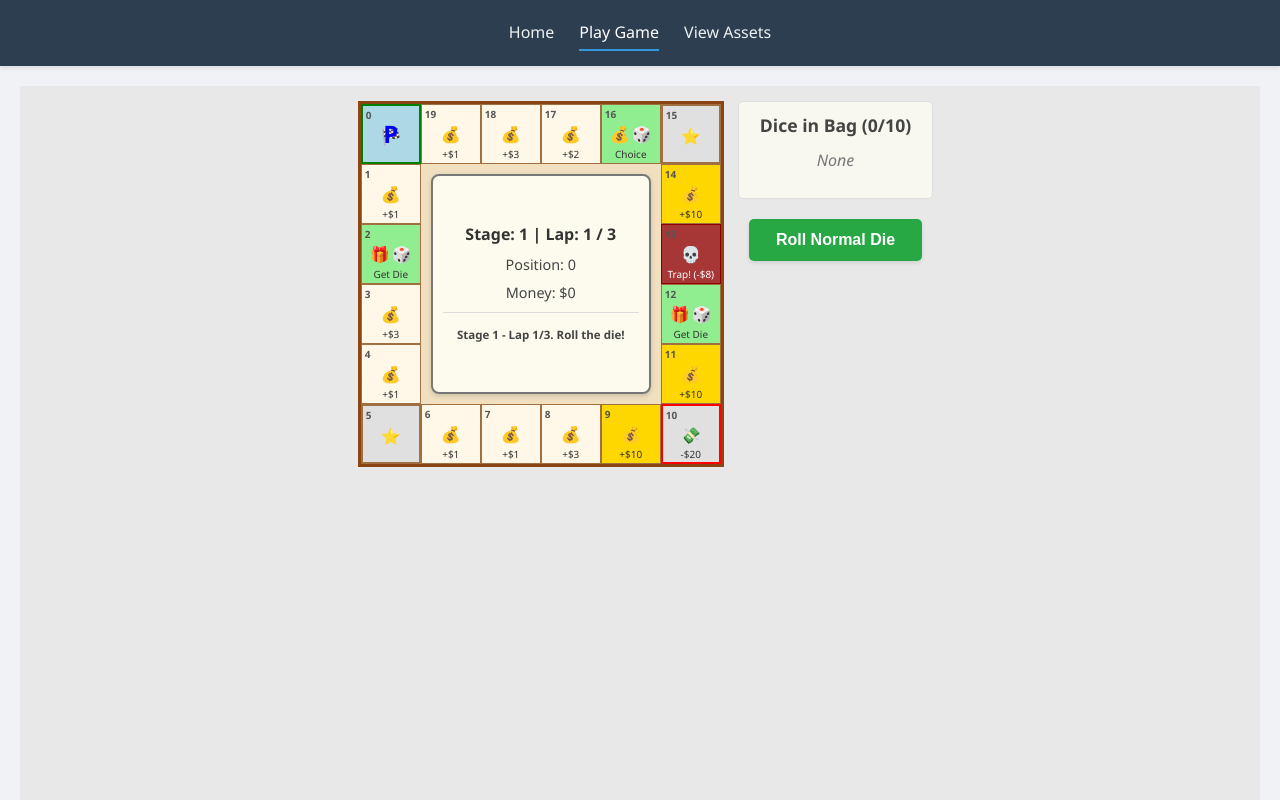
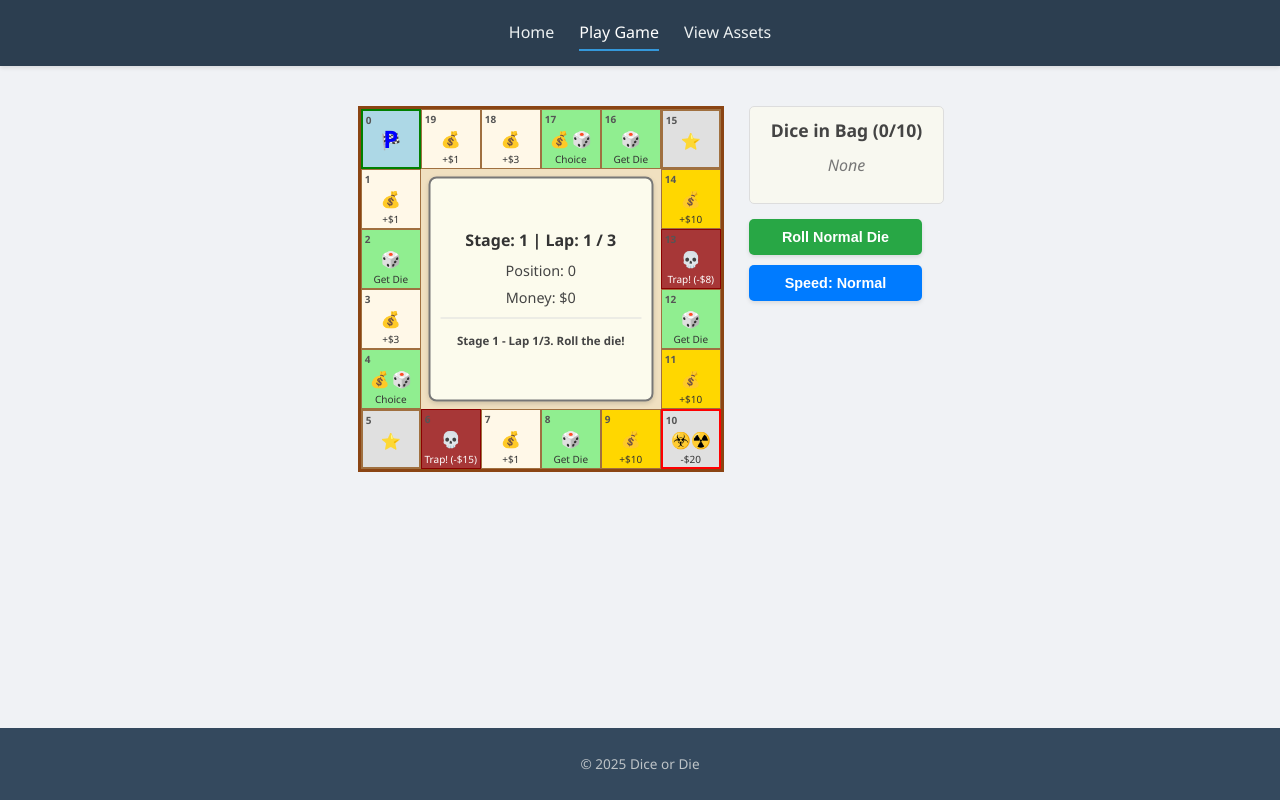
Before and after one commit to Dantexito/Solemne2_AppWeb, a Vue app: page /game in a window 1280 px wide. Shown: the top 800 px of the page. Built offline with nearby package versions, Linux system fonts and the light colour scheme.

Commit message:
button for speed

```diff
--- a/src/components/BoardSquare.vue
+++ b/src/components/BoardSquare.vue
@@ -26,7 +26,7 @@ const displayData = computed(() => {
   if (sq.baseType === "start") {
     icons.push("🏁"); // or 🏠
   } else if (sq.baseType === "corner_br") {
-    icons.push("💸"); // Special bad corner
+    icons.push("☣️☢️"); // Special bad corner
     text = "-$20";
   } else if (sq.baseType.startsWith("corner_")) {
     icons.push("⭐"); // Generic other corners
@@ -47,7 +47,7 @@ const displayData = computed(() => {
         text = "Choice";
         break;
       case "choice_pick_die":
-        icons = ["🎁", "🎲"]; // Gift box + Dice
+        icons = ["🎲", "🎲"]; // Gift box + Dice
         text = "Get Die";
         break;
       case "normal_money":
--- a/src/stores/game.js
+++ b/src/stores/game.js
@@ -1,55 +1,82 @@
 // src/stores/game.js
 // Here we got states, getters, actions,
 
-// src/stores/game.js
 import { defineStore } from "pinia";
 
 // --- Configuration ---
 const STAGE_CONFIGS = {
   1: {
+    // 6x6
     rows: 6,
     cols: 6,
     moneyMultiplier: 1,
     lapsToComplete: 3,
+    minBadSquares: 1,
     maxBadSquares: 2,
+    minChoiceDiceMoneySquares: 2,
+    maxChoiceDiceMoneySquares: 4,
+    minChoicePickDieSquares: 2,
+    maxChoicePickDieSquares: 4,
     bossName: "Tax Collector",
   },
   2: {
+    // 9x9
     rows: 9,
     cols: 9,
     moneyMultiplier: 1.5,
     lapsToComplete: 3,
+    minBadSquares: 2,
     maxBadSquares: 4,
+    minChoiceDiceMoneySquares: 4,
+    maxChoiceDiceMoneySquares: 8,
+    minChoicePickDieSquares: 4,
+    maxChoicePickDieSquares: 8,
     bossName: "Greedy Goblin King",
   },
   3: {
-    // Example, you had 3 and 4 the same
+    // 9x9 - example
     rows: 9,
     cols: 9,
-    moneyMultiplier: 1.75, // Slightly different for variety
+    moneyMultiplier: 1.75,
     lapsToComplete: 3,
+    minBadSquares: 2,
     maxBadSquares: 4,
+    minChoiceDiceMoneySquares: 4,
+    maxChoiceDiceMoneySquares: 8,
+    minChoicePickDieSquares: 4,
+    maxChoicePickDieSquares: 8,
     bossName: "Goblin General",
   },
   4: {
-    // Example
+    // 12x12 - example
     rows: 12,
     cols: 12,
     moneyMultiplier: 2,
     lapsToComplete: 3,
-    maxBadSquares: 5,
+    minBadSquares: 4,
+    maxBadSquares: 8,
+    minChoiceDiceMoneySquares: 8,
+    maxChoiceDiceMoneySquares: 16,
+    minChoicePickDieSquares: 8,
+    maxChoicePickDieSquares: 16,
     bossName: "Dragon Treasurer",
   },
   5: {
+    // 12x12
     rows: 12,
     cols: 12,
     moneyMultiplier: 2.5,
     lapsToComplete: 3,
-    maxBadSquares: 6,
+    minBadSquares: 4,
+    maxBadSquares: 8,
+    minChoiceDiceMoneySquares: 8,
+    maxChoiceDiceMoneySquares: 16,
+    minChoicePickDieSquares: 8,
+    maxChoicePickDieSquares: 16,
     bossName: "The Final Audit",
   },
 };
-const MAX_RESERVED_DICE = 10; // As per your UI
+const MAX_RESERVED_DICE = 10;
 const MAX_STAGES = Object.keys(STAGE_CONFIGS).length;
 const HUGE_MONEY_AMOUNT_BASE = 10;
 
@@ -161,7 +188,7 @@ export const useGameStore = defineStore("game", {
 
     initializeGame() {
       console.log("Store: initializeGame - STARTED");
-      this.assetsLoaded = true; // Assume assets are ready
+      this.assetsLoaded = true;
       this.playerStage = 1;
       this.isGameOver = false;
       this.isAnimating = false;
@@ -223,22 +250,25 @@ export const useGameStore = defineStore("game", {
 
     setupLapEffects() {
       const config = this.currentStageConfig;
+      console.log(
+        "Store: setupLapEffects - Starting for Lap",
+        this.playerLap,
+        "Stage",
+        this.playerStage
+      );
       this.boardSquares.forEach((sq) => {
         sq.isTempBad = false;
-        if (
-          sq.baseType === "normal" ||
-          sq.currentEffectType === "temp_bad_lap" ||
-          sq.currentEffectType === "normal_money"
-        ) {
+        if (sq.baseType === "normal") {
           sq.currentEffectType = "none";
+          sq.effectDetails = null;
         }
       });
-      let candidateIds = [...this.candidateSquareIds];
-      const numBadSquaresToPlace = getRandomInt(0, config.maxBadSquares);
-      shuffleArray(candidateIds);
-      for (let i = 0; i < numBadSquaresToPlace; i++) {
-        if (candidateIds.length === 0) break;
-        const badId = candidateIds.pop();
+      let availableCandidateIds = [...this.candidateSquareIds];
+      shuffleArray(availableCandidateIds);
+      const numBadSquares = getRandomInt(config.minBadSquares, config.maxBadSquares);
+      for (let i = 0; i < numBadSquares; i++) {
+        if (availableCandidateIds.length === 0) break;
+        const badId = availableCandidateIds.pop();
         const square = this.boardSquares.find((sq) => sq.id === badId);
         if (square) {
           square.isTempBad = true;
@@ -246,17 +276,33 @@ export const useGameStore = defineStore("game", {
           square.effectDetails = { penalty: getRandomInt(5, 15) * this.playerStage };
         }
       }
-      candidateIds.forEach((id) => {
+      const numChoiceDiceMoney = getRandomInt(
+        config.minChoiceDiceMoneySquares,
+        config.maxChoiceDiceMoneySquares
+      );
+      for (let i = 0; i < numChoiceDiceMoney; i++) {
+        if (availableCandidateIds.length === 0) break;
+        const choiceId = availableCandidateIds.pop();
+        const square = this.boardSquares.find((sq) => sq.id === choiceId);
+        if (square) square.currentEffectType = "choice_dice_money";
+      }
+      const numChoicePickDie = getRandomInt(
+        config.minChoicePickDieSquares,
+        config.maxChoicePickDieSquares
+      );
+      for (let i = 0; i < numChoicePickDie; i++) {
+        if (availableCandidateIds.length === 0) break;
+        const pickId = availableCandidateIds.pop();
+        const square = this.boardSquares.find((sq) => sq.id === pickId);
+        if (square) square.currentEffectType = "choice_pick_die";
+      }
+      availableCandidateIds.forEach((id) => {
         const square = this.boardSquares.find((sq) => sq.id === id);
-        if (square && square.baseType === "normal" && !square.isTempBad) {
+        if (square) {
           const rand = Math.random();
-          if (rand < 0.1) {
+          if (rand < 0.15) {
             square.currentEffectType = "huge_money";
             square.effectDetails = { amount: this.currentHugeMoneyValue };
-          } else if (rand < 0.15) {
-            square.currentEffectType = "choice_dice_money";
-          } else if (rand < 0.2) {
-            square.currentEffectType = "choice_pick_die";
           } else {
             square.currentEffectType = "normal_money";
             square.effectDetails = {
@@ -265,7 +311,7 @@ export const useGameStore = defineStore("game", {
           }
         }
       });
-      this.gameMessage = `Lap ${this.playerLap} effects set!`;
+      this.gameMessage = `Lap ${this.playerLap} board effects are set!`;
       console.log("Store: setupLapEffects - FINISHED.");
     },
 
@@ -390,35 +436,39 @@ export const useGameStore = defineStore("game", {
         );
       }
 
-      let landedMessage = "";
+      // --- After movement animation is complete ---
+      let landedMessage = ""; // Start with an empty message for this part
+
       if (passedStartThisTurn) {
-        landedMessage = `Completed a lap! Now on Lap ${this.playerLap}/${this.currentStageConfig.lapsToComplete}. `;
+        this.gameMessage = `Completed a lap! Now on Lap ${this.playerLap}/${this.currentStageConfig.lapsToComplete}.`;
+        console.log("Store: movePlayer - Lap completed processing. Current Lap:", this.playerLap);
+
+        // Add a delay for "Lap Complete" message visibility
+        await new Promise((resolve) => setTimeout(resolve, this.getAnimationDelay(1000))); // e.g., 1 second pause
+
         if (this.playerLap > this.currentStageConfig.lapsToComplete) {
-          this.gameMessage = landedMessage;
           await this.handleBossEncounter();
+          // handleBossEncounter should manage isAnimating and gamePhase.
+          // If game ends or new stage starts, it might return early from there.
           if (this.isGameOver || this.gamePhase === "game_won" || this.gamePhase === "rolling") {
             console.log("Store: movePlayer - Boss encounter concluded turn. Returning.");
-            return;
+            return; // Exit movePlayer
           }
         } else {
-          this.setupLapEffects();
-          this.gameMessage =
-            this.gameMessage +
-            ` ` +
-            landedMessage.replace(`Lap ${this.playerLap} effects set!`, "").trim() +
-            `New lap started!`;
+          // It's a regular new lap, setup effects now
+          this.setupLapEffects(); // This sets its own message like "Lap X effects set!"
+          // The message from setupLapEffects will be the current gameMessage
+          await new Promise((resolve) => setTimeout(resolve, this.getAnimationDelay(500))); // Brief pause after effects set
         }
       }
 
-      this.gamePhase = "landed";
-      landedMessage += `Landed on square ${this.playerPosition}.`;
+      this.gamePhase = "landed"; // Player has officially landed
+      landedMessage = `Landed on square ${this.playerPosition}.`;
       if (moneyEarnedThisTurn > 0 && direction > 0) {
         landedMessage += ` Earned $${moneyEarnedThisTurn} this turn.`;
       }
-      this.gameMessage =
-        passedStartThisTurn && this.playerLap <= this.currentStageConfig.lapsToComplete
-          ? this.gameMessage
-          : landedMessage.trim();
+      // Append landing info to whatever message is current (lap complete, effects set, etc.)
+      this.gameMessage = (this.gameMessage + " " + landedMessage).trim();
 
       console.log(
         "Store: movePlayer - Before handleSquareLanding. Phase:",
@@ -426,7 +476,7 @@ export const useGameStore = defineStore("game", {
         "isAnimating:",
         this.isAnimating
       );
-      this.handleSquareLanding(); // Call synchronously
+      this.handleSquareLanding(); // Synchronous call
       console.log(
         "Store: movePlayer - After handleSquareLanding. Phase:",
         this.gamePhase,
@@ -434,9 +484,8 @@ export const useGameStore = defineStore("game", {
         this.isAnimating
       );
 
-      // Determine next state based on what handleSquareLanding might have done
       if (this.gamePhase === "awaiting_choice") {
-        this.isAnimating = false; // Allow player to interact with choice modal
+        this.isAnimating = false;
         console.log("Store: movePlayer - Ended in awaiting_choice. isAnimating set to false.");
       } else if (this.gamePhase !== "boss_encounter" && !this.isGameOver) {
         this.gamePhase = "rolling";
@@ -446,16 +495,15 @@ export const useGameStore = defineStore("game", {
         this.isAnimating = false;
         console.log("Store: movePlayer - Ended, game is over. isAnimating set to false.");
       }
-      // If gamePhase is 'boss_encounter', isAnimating is handled by boss logic.
     },
 
     handleSquareLanding() {
-      // Made synchronous
       if (this.isGameOver || (this.isAnimating && this.gamePhase !== "landed")) {
-        console.warn(
-          "Store: handleSquareLanding - Aborted. Animating or game over or not in landed phase.",
-          { phase: this.gamePhase, animating: this.isAnimating, gameOver: this.isGameOver }
-        );
+        console.warn("Store: handleSquareLanding - Aborted.", {
+          phase: this.gamePhase,
+          animating: this.isAnimating,
+          gameOver: this.isGameOver,
+        });
         return;
       }
       if (
@@ -463,9 +511,7 @@ export const useGameStore = defineStore("game", {
         this.playerPosition < 0 ||
         this.playerPosition >= this.boardSquares.length
       ) {
-        console.error(
-          "Invalid playerPosition or boardSquares not initialized in handleSquareLanding"
-        );
+        console.error("Invalid playerPosition or boardSquares in handleSquareLanding");
         this.gamePhase = "rolling";
         this.isAnimating = false;
         return;
@@ -573,14 +619,14 @@ export const useGameStore = defineStore("game", {
           );
           break;
       }
-      this.gameMessage = (this.gameMessage + effectAppliedMessage).trim();
+      // Append the specific effect message to the current gameMessage
+      this.gameMessage = (this.gameMessage + " " + effectAppliedMessage).trim();
       console.log(
         "Store: handleSquareLanding - Finished. Final message:",
         this.gameMessage,
         "Phase:",
         this.gamePhase
       );
-      // Note: No longer setting gamePhase to 'rolling' here. movePlayer will do it.
     },
 
     async playerMakesChoice(chosenOption) {
@@ -597,15 +643,12 @@ export const useGameStore = defineStore("game", {
         this.isAnimating
       );
 
-      if (
-        this.gamePhase !== "awaiting_choice" ||
-        !this.choiceDetails /* Removed || this.isAnimating check for now to test flow */
-      ) {
+      if (this.gamePhase !== "awaiting_choice" || !this.choiceDetails) {
+        // Removed isAnimating check here
         console.warn("Store: playerMakesChoice - Aborted due to invalid state/phase.");
         if (this.gamePhase !== "awaiting_choice")
           console.warn(" - Reason: gamePhase is not 'awaiting_choice'. Is:", this.gamePhase);
         if (!this.choiceDetails) console.warn(" - Reason: choiceDetails is null or undefined.");
-        // if (this.isAnimating) console.warn(" - Reason: isAnimating is true."); // Temporarily remove this check for debugging
         return;
       }
 
@@ -646,10 +689,11 @@ export const useGameStore = defineStore("game", {
     },
 
     async handleBossEncounter() {
+      // isAnimating should be true when this is called
       this.gamePhase = "boss_encounter";
       const config = this.currentStageConfig;
       this.gameMessage = `Boss Time: ${config.bossName}!`;
-      console.log("Store: handleBossEncounter - Started. isAnimating:", this.isAnimating); // isAnimating should be true
+      console.log("Store: handleBossEncounter - Started. isAnimating:", this.isAnimating);
       await new Promise((resolve) =>
         setTimeout(resolve, this.getAnimationDelay(this.diceRollAnimationBaseDuration + 1000))
       );
--- a/src/views/GameView.vue
+++ b/src/views/GameView.vue
@@ -1,6 +1,6 @@
 // src/views/GameView.vue
 <script setup>
-import { onMounted } from "vue";
+import { onMounted, computed } from "vue"; // Added computed
 import { storeToRefs } from "pinia";
 import { useGameStore } from "../stores/game"; // Adjust path if store is elsewhere
 import GameBoard from "../components/GameBoard.vue";
@@ -9,14 +9,14 @@ import ReservedDiceDisplay from "../components/ReservedDiceDisplay.vue";
 import ChoiceModal from "../components/ChoiceModal.vue";
 
 const gameStore = useGameStore();
-const { isGameOver, gamePhase, choiceDetails, boardRows, boardCols } = storeToRefs(gameStore); // Added boardRows/Cols for overlay sizing
+const { isGameOver, gamePhase, choiceDetails, boardRows, boardCols } = storeToRefs(gameStore);
 
 onMounted(() => {
   gameStore.initializeGame();
 });
 
 function handleRollNormalDice() {
-  if (gameStore.gamePhase === "rolling" && !gameStore.isGameOver) {
+  if (gameStore.gamePhase === "rolling" && !gameStore.isGameOver && gameStore.assetsLoaded) {
     gameStore.rollDice();
   }
 }
@@ -24,10 +24,28 @@ function handleRollNormalDice() {
 function handleChoice(option) {
   gameStore.playerMakesChoice(option);
 }
+
+// Computed property to display the current animation speed text
+const currentSpeedText = computed(() => {
+  switch (gameStore.animationSpeedMultiplier) {
+    case 0:
+      return "Instant";
+    case 1:
+      return "Normal";
+    case 2:
+      return "Faster";
+    default:
+      return "Unknown";
+  }
+});
+
+function handleToggleSpeed() {
+  gameStore.toggleAnimationSpeed();
+}
 </script>
 
 <template>
-  <div id="game-container">
+  <div class="game-view-container">
     <div class="main-game-area">
       <div class="board-with-info-overlay">
         <GameBoard class="game-board-component" />
@@ -36,10 +54,23 @@ function handleChoice(option) {
 
       <div class="right-action-panel">
         <ReservedDiceDisplay class="dice-reserve-component" />
-        <div class="normal-roll-button-container">
-          <button @click="handleRollNormalDice" :disabled="isGameOver || gamePhase !== 'rolling'">
-            Roll Normal Die
-          </button>
+
+        <div class="action-buttons-group">
+          <div class="normal-roll-button-container">
+            <button
+              @click="handleRollNormalDice"
+              :disabled="isGameOver || gamePhase !== 'rolling' || gameStore.isAnimating"
+              class="roll-button"
+            >
+              Roll Normal Die
+            </button>
+          </div>
+
+          <div class="speed-control-container">
+            <button @click="handleToggleSpeed" class="speed-button">
+              Speed: {{ currentSpeedText }}
+            </button>
+          </div>
         </div>
       </div>
     </div>
@@ -53,35 +84,26 @@ function handleChoice(option) {
 </template>
 
 <style scoped>
-#game-container {
-  font-family: "Segoe UI", Tahoma, Geneva, Verdana, sans-serif;
+.game-view-container {
   display: flex;
   flex-direction: column;
   align-items: center;
-  padding: 15px;
-  min-height: 100vh;
-  background-color: #e8e8e8; /* Slightly different page background */
-}
-
-h1 {
-  color: #2c3e50;
-  margin-bottom: 25px;
+  width: 100%;
 }
 
 .main-game-area {
-  display: flex; /* Aligns board-container and right-panel side-by-side */
+  display: flex;
   flex-direction: row;
-  align-items: flex-start; /* Align tops of board and right panel */
-  gap: 25px; /* Space between board area and right panel */
+  align-items: flex-start;
+  gap: 25px;
   justify-content: center;
   width: 100%;
-  max-width: 950px; /* Adjust to fit everything comfortably */
+  max-width: 950px;
+  margin-top: 20px;
 }
 
 .board-with-info-overlay {
-  position: relative; /* This is CRUCIAL for absolute positioning GameInfo */
-  /* Its size will be determined by GameBoard component */
-  /* We don't set width/height here; GameBoard does. */
+  position: relative;
 }
 
 .game-info-overlay-panel {
@@ -89,58 +111,71 @@ h1 {
   top: 50%;
   left: 50%;
   transform: translate(-50%, -50%);
-
-  /* Calculate width/height to fit *inside* the perimeter squares */
-  /* Assuming squares are 60px, perimeter is 1 square thick. */
-  /* Board is (N_cols * 60px) wide. Empty space is (N_cols - 2) * 60px wide. */
-  width: calc(
-    v-bind(boardCols) * 60px - 2 * 60px - 20px
-  ); /* Board width - 2 squares - some padding */
-  height: calc(
-    v-bind(boardRows) * 60px - 2 * 60px - 20px
-  ); /* Board height - 2 squares - some padding */
-
-  /* Fallback/Max dimensions for the info panel */
-  min-width: 180px;
-  min-height: 120px;
-  max-width: 300px; /* Adjust as needed */
-  max-height: 220px; /* Adjust as needed */
-
-  /* pointer-events: none; */ /* Remove if info panel becomes interactive, but for display it's fine */
-  z-index: 10; /* Ensure it's above the board squares if any visual overlap */
+  width: calc(v-bind(boardCols) * 60px - 2 * 60px - 15px);
+  height: calc(v-bind(boardRows) * 60px - 2 * 60px - 15px);
+  min-width: 160px;
+  max-width: 320px;
+  min-height: 100px;
+  max-height: 250px;
+  z-index: 10;
 }
 
 .right-action-panel {
   display: flex;
   flex-direction: column;
-  align-items: center; /* Center content horizontally */
-  gap: 20px; /* Space between reserved dice and roll button */
-  min-width: 170px; /* Give it some space */
-  padding-top: 0; /* Align with top of board if desired, or add margin */
+  align-items: stretch;
+  gap: 15px; /* Reduced gap slightly */
+  min-width: 160px;
+  max-width: 200px;
 }
 
 .dice-reserve-component {
-  width: 100%; /* Take full width of its parent (.right-action-panel) */
-  /* Styles for ReservedDiceDisplay are in its own component */
-}
-
-.normal-roll-button-container {
   width: 100%;
 }
 
-.normal-roll-button-container button {
+.action-buttons-group {
+  display: flex;
+  flex-direction: column;
+  gap: 10px; /* Space between roll button and speed button */
   width: 100%;
-  padding: 12px 15px;
-  font-size: 1em;
+}
+
+.normal-roll-button-container,
+.speed-control-container {
+  width: 100%;
+}
+
+.roll-button,
+.speed-button {
+  width: 100%;
+  padding: 10px 10px; /* Adjusted padding */
+  font-size: 0.9em; /* Slightly smaller font */
   font-weight: bold;
   cursor: pointer;
-  background-color: #28a745;
   color: white;
   border: none;
   border-radius: 5px;
   box-shadow: 0 2px 4px rgba(0, 0, 0, 0.1);
+  transition: background-color 0.2s ease, transform 0.1s ease;
 }
-.normal-roll-button-container button:disabled {
+
+.roll-button {
+  background-color: #28a745; /* Green */
+}
+.roll-button:hover:not(:disabled) {
+  background-color: #218838;
+  transform: translateY(-1px);
+}
+
+.speed-button {
+  background-color: #007bff; /* Blue */
+}
+.speed-button:hover {
+  background-color: #0056b3;
+  transform: translateY(-1px);
+}
+
+.roll-button:disabled {
   background-color: #aaa;
   cursor: not-allowed;
   opacity: 0.7;
```
